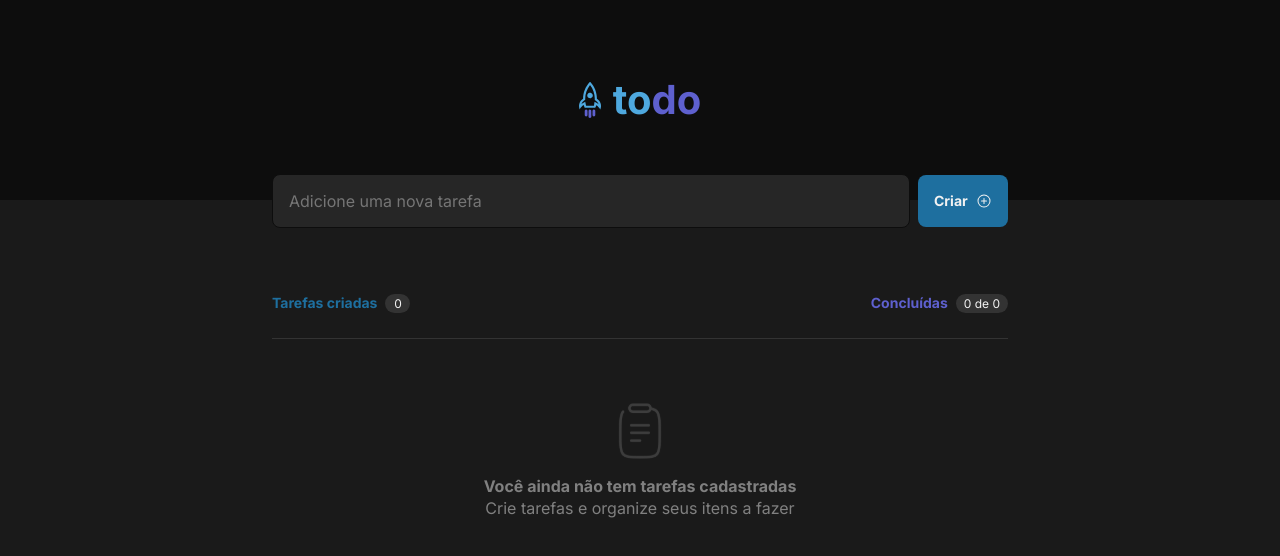
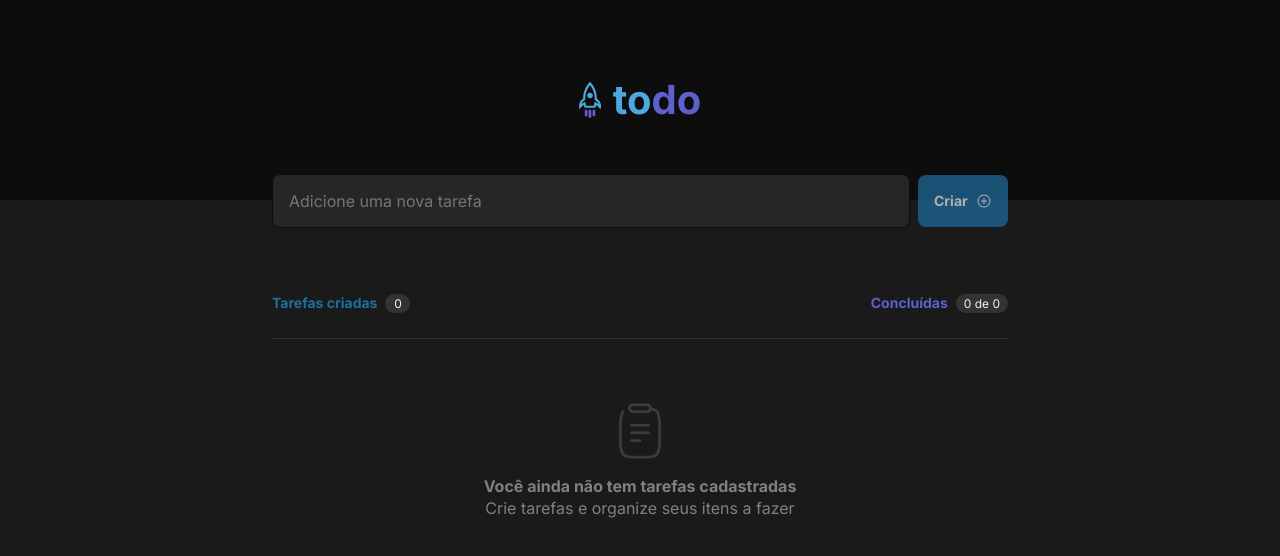
Before and after one commit to kenmarcos/todo-list-front-rs, a React (Vite) app: page / in a window 1280 px wide. Shown: the top 556 px of the page. Built offline with nearby package versions, Linux system fonts and the light colour scheme.

Commit message:
feat: ensure that it is not possible to create empty task

```diff
--- a/src/app.tsx
+++ b/src/app.tsx
@@ -19,6 +19,8 @@ function App() {
   };
 
   const createTask = () => {
+    if (!newTask) return;
+
     const newTaskList = [
       ...taskList,
       {
--- a/src/components/create-task/create-task.module.css
+++ b/src/components/create-task/create-task.module.css
@@ -34,7 +34,12 @@
   border-radius: 8px;
   transition: background-color 0.2s;
 
-  &:hover {
+  &:not(:disabled):hover {
     background-color: var(--blue-300);
   }
+
+  &:disabled {
+    opacity: 0.7;
+    cursor: not-allowed;
+  }
 }
--- a/src/components/create-task/create-task.tsx
+++ b/src/components/create-task/create-task.tsx
@@ -30,7 +30,11 @@ export const CreateTask = ({
         onChange={handleWriteNewTask}
       />
 
-      <button className={styles.newTaskButton} onClick={handleCreateTask}>
+      <button
+        className={styles.newTaskButton}
+        onClick={handleCreateTask}
+        disabled={!newTask}
+      >
         Criar
         <PlusCircle size={16} />
       </button>
```
